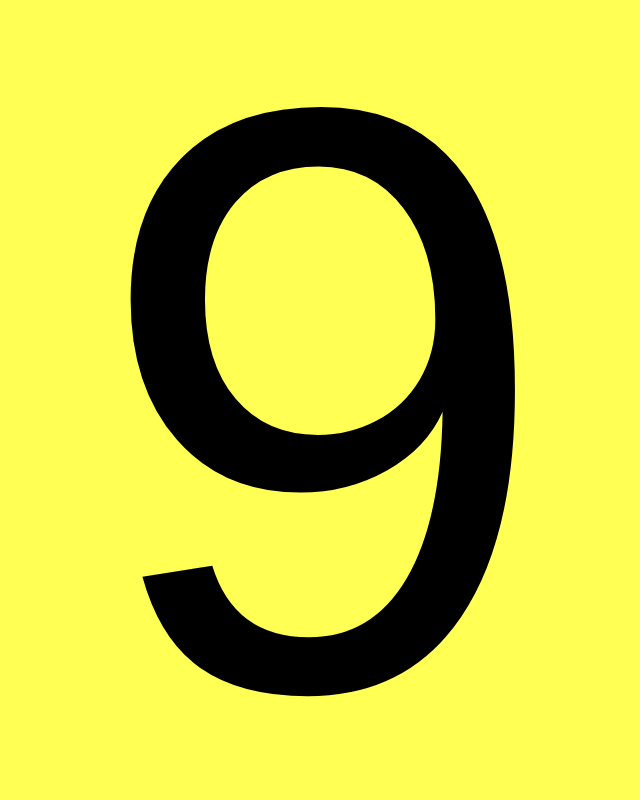
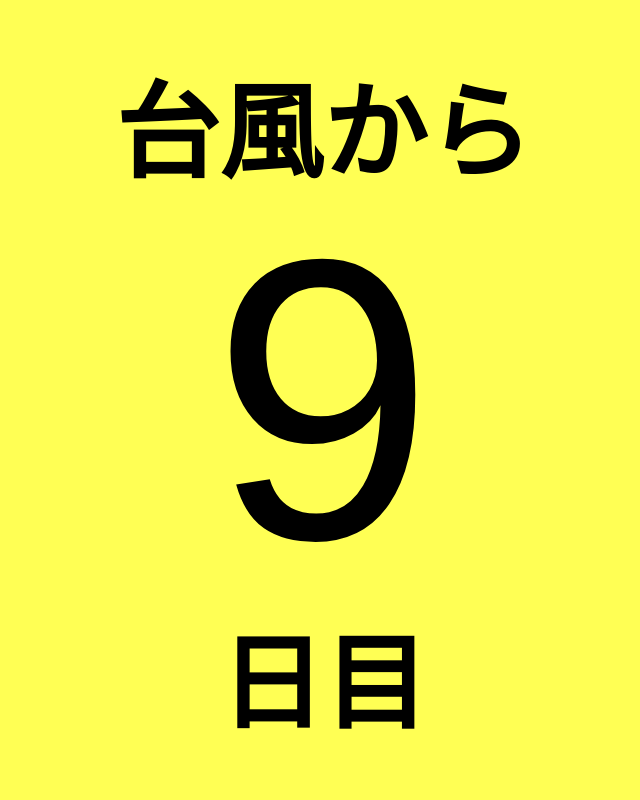
Before and after one commit to naokazuterada/chiba-t15, a Nuxt app: page / in a window 1280 px wide. Shown: the top 800 px of the page, without its empty margins (317-957 px from the left). Built offline with nearby package versions, Linux system fonts and the light colour scheme.

Commit message:
adjustment for portrait mode

```diff
--- a/components/Counter.vue
+++ b/components/Counter.vue
@@ -9,12 +9,12 @@
 <style>
 .wrap {
   display: flex;
-  display: flex;
   flex-wrap: nowrap;
   flex-direction: column;
   text-align: center;
   font-family: "游ゴシック" , "Yu Gothic" , "游ゴシック体" , "YuGothic" , "ヒラギノ角ゴ Pro W3" , "Hiragino Kaku Gothic Pro" , "Meiryo UI" , "メイリオ" , Meiryo , "ＭＳ Ｐゴシック" , "MS PGothic" , sans-serif;
 }
+
 .pre,
 .days {
   font-size: 13vw;
@@ -23,6 +23,18 @@
 .num {
   font-size: 65vw;
   line-height: 1em;
+}
+
+@media screen and (orientation: landscape) {
+  .pre,
+  .days {
+    font-size: 13vh;
+    font-weight: bold;
+  }
+  .num {
+    font-size: 50vh;
+    line-height: 1em;
+  }
 }
 </style>
 
--- a/pages/index.vue
+++ b/pages/index.vue
@@ -17,6 +17,7 @@ export default {
 <style>
 .container {
   background-color:#FFFF54;
+  width: 100vw;
   height: 100vh;
   display: flex;
   justify-content: center;
```
